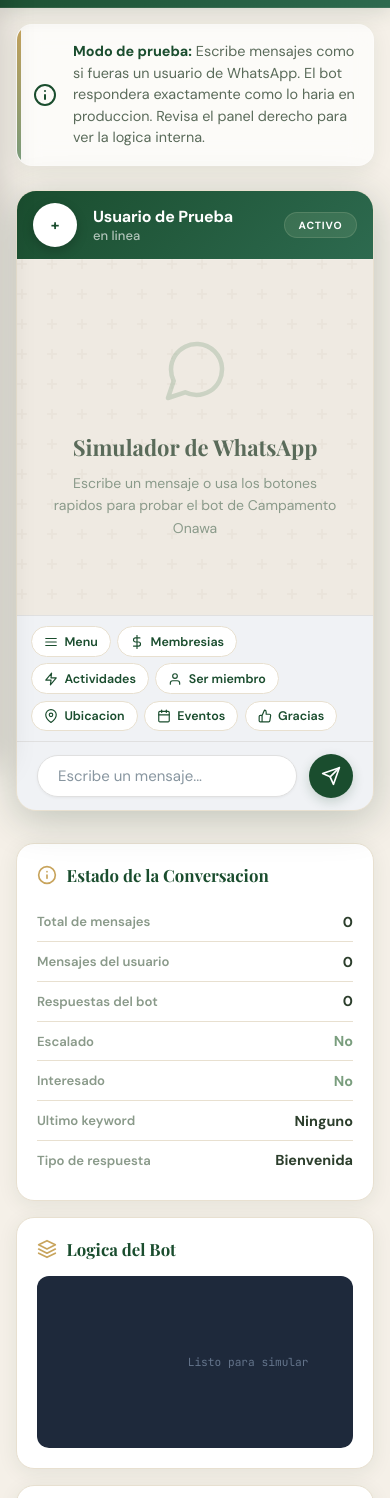
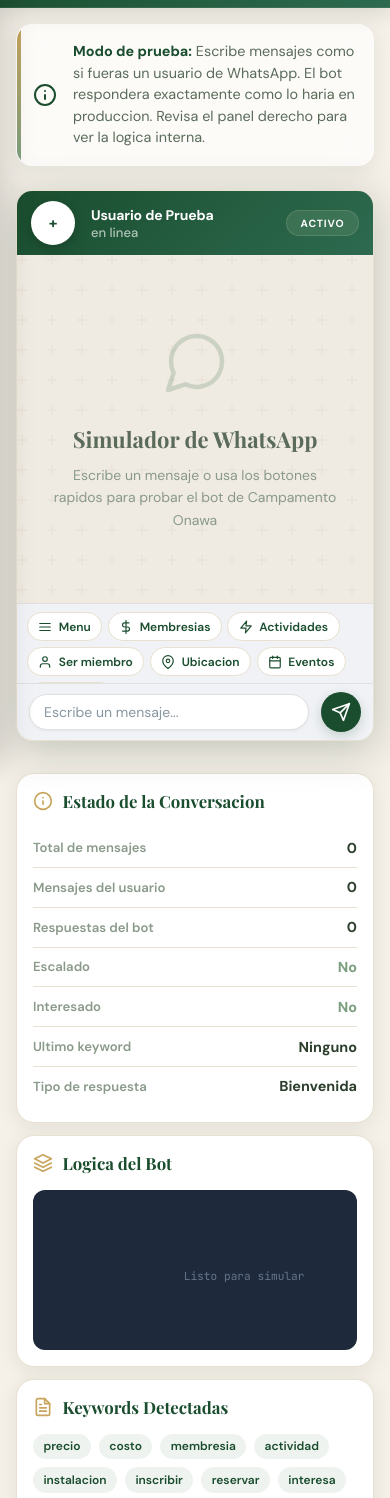
Before and after one commit to hazielmacias/Chatbot_CampamentoOnawa, a website: page dashboard/test.html in a window 390 px wide. Shown: the part 79-1577 px from the top of the page. Drawn offline with nearby package versions, Linux system fonts and the light colour scheme.

Commit message:
Fix mobile responsive layout for simulator: chat panel height, messages visibility, debug panel stacking.

```diff
--- a/dashboard/test.html
+++ b/dashboard/test.html
@@ -250,21 +250,91 @@
       .sidebar.open { transform: translateX(0); }
       .main-content { margin-left: 0; }
       .menu-toggle { display: block; }
-      .simulator-layout { flex-direction: column; height: auto; }
-      .debug-panel { width: 100%; min-width: 100%; }
-      .chat-panel { max-width: 100%; height: 70vh; }
+      .simulator-layout {
+        flex-direction: column;
+        height: auto;
+        min-height: auto;
+      }
+      .chat-panel {
+        max-width: 100%;
+        width: 100%;
+        height: calc(100vh - 200px);
+        min-height: 450px;
+      }
+      .chat-messages {
+        flex: 1;
+        min-height: 200px;
+      }
+      .debug-panel {
+        width: 100%;
+        min-width: 100%;
+        flex-direction: row;
+        flex-wrap: wrap;
+      }
+      .debug-card {
+        flex: 1;
+        min-width: 280px;
+      }
     }
     @media (max-width: 768px) {
       .content { padding: 1rem; }
-      .quick-replies { gap: 0.4rem; padding: 10px 14px; }
-      .quick-reply { font-size: 0.78rem; padding: 0.4rem 0.75rem; }
-      .chat-header { padding: 12px 16px; }
-      .chat-messages { padding: 16px; }
-      .debug-panel { gap: 1rem; }
-      .debug-card { padding: 1.25rem; }
-      .info-banner { padding: 1rem; }
       .top-header { padding: 1rem; }
       .header-title { font-size: 1.25rem; }
+      .info-banner {
+        padding: 1rem;
+        font-size: 0.85rem;
+      }
+      .chat-panel {
+        height: calc(100vh - 170px);
+        min-height: 400px;
+        border-radius: 16px;
+      }
+      .chat-header { padding: 10px 14px; }
+      .chat-header-name { font-size: 14px; }
+      .chat-messages { padding: 12px; }
+      .chat-messages-inner { max-width: 100%; }
+      .wa-message-bubble {
+        max-width: 85%;
+        padding: 10px 12px;
+        font-size: 13px;
+      }
+      .quick-replies {
+        gap: 0.35rem;
+        padding: 8px 10px;
+        max-height: 80px;
+        overflow-y: auto;
+      }
+      .quick-reply {
+        font-size: 0.75rem;
+        padding: 0.35rem 0.65rem;
+      }
+      .chat-input-area { padding: 8px 12px; }
+      .chat-input-wrapper { padding: 8px 14px; }
+      .chat-input { font-size: 14px; }
+      .chat-send-btn {
+        width: 40px;
+        height: 40px;
+      }
+      .debug-panel {
+        flex-direction: column;
+        gap: 0.75rem;
+      }
+      .debug-card {
+        min-width: 100%;
+        padding: 1rem;
+      }
+      .debug-log {
+        max-height: 160px;
+      }
+    }
+    @media (max-width: 480px) {
+      .chat-panel {
+        height: calc(100vh - 150px);
+        min-height: 350px;
+      }
+      .wa-message-bubble {
+        max-width: 90%;
+      }
     }
 
     ::-webkit-scrollbar { width: 6px; }
```
